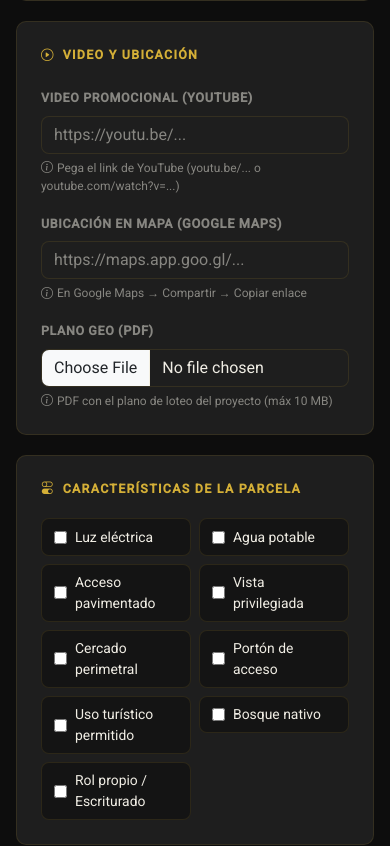
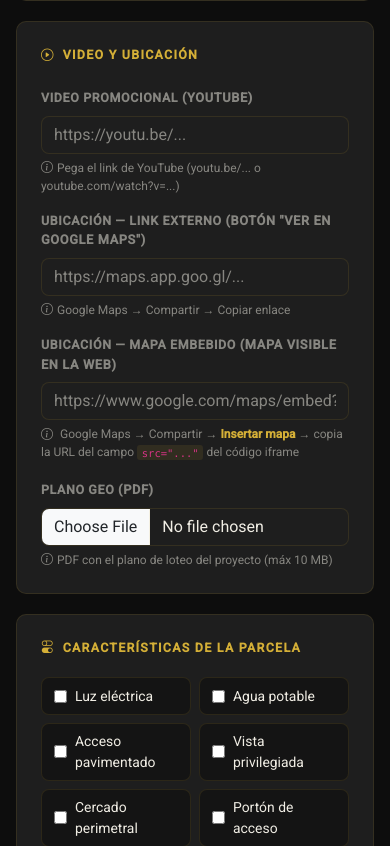
Before and after one commit to GoGo-DevS/puntoparcelas, a Django app: page /admin-panel/parcelas/nueva/ in a window 390 px wide. Shown: the part 944-1790 px from the top of the page. Run offline with Django 5.2, Linux system fonts and the light colour scheme; the visitor is signed in with stand-in values (Sample User, id 1).

Commit message:
feat: visor GEO inline + mapa Google Maps embebido en detalle de parcela
- GEO PDF: iframe inline en desktop (580px), boton descarga en mobile
  + link "abrir en pantalla completa"
- Maps: nuevo campo mapa_embed_url (src del iframe de Google Maps)
  muestra mapa 340px directo en la web; mapa_url sigue como boton externo
- Panel: instrucciones claras para obtener el src embed de Google Maps
  (Compartir > Insertar mapa > copiar src del iframe)
- Migracion 0007_add_mapa_embed_url

Co-Authored-By: Claude Sonnet 4.6 <noreply@anthropic.com>

```diff
--- a/core/models.py
+++ b/core/models.py
@@ -37,9 +37,10 @@ class Parcela(models.Model):
     descripcion  = models.TextField(blank=True)
     destacada    = models.BooleanField(default=False)
     estado       = models.CharField(max_length=15, choices=ESTADO_CHOICES, default='disponible')
-    video_url    = models.URLField(blank=True, help_text='URL de YouTube (ej: https://youtu.be/XXX)')
-    mapa_url     = models.URLField(blank=True, help_text='URL de Google Maps (pega el link de compartir)')
-    geo_pdf      = models.FileField(upload_to='geo/', blank=True, help_text='Plano GEO en PDF')
+    video_url      = models.URLField(blank=True, help_text='URL de YouTube (ej: https://youtu.be/XXX)')
+    mapa_url       = models.URLField(blank=True, help_text='URL de Google Maps (link de compartir, para el botón)')
+    mapa_embed_url = models.URLField(blank=True, help_text='URL embed de Google Maps (para mostrar el mapa en la web)')
+    geo_pdf        = models.FileField(upload_to='geo/', blank=True, help_text='Plano GEO en PDF')
 
     # Atributos booleanos
     tiene_luz           = models.BooleanField(default=False, verbose_name='Luz eléctrica')
--- a/panel/forms.py
+++ b/panel/forms.py
@@ -24,7 +24,7 @@ class ParcelaForm(forms.ModelForm):
             'descripcion', 'destacada', 'estado',
             'tiene_luz', 'tiene_agua', 'tiene_acceso', 'vista_privilegiada',
             'tiene_cercado', 'tiene_porton', 'es_turistico', 'bosque_nativo', 'rol_propio',
-            'video_url', 'mapa_url', 'geo_pdf',
+            'video_url', 'mapa_url', 'mapa_embed_url', 'geo_pdf',
         ]
         widgets = {
             'nombre':      forms.TextInput(attrs={'class': 'form-control'}),
@@ -35,9 +35,10 @@ class ParcelaForm(forms.ModelForm):
             'superficie':  forms.NumberInput(attrs={'class': 'form-control', 'placeholder': 'Superficie en m²'}),
             'descripcion': forms.Textarea(attrs={'class': 'form-control', 'rows': 4}),
             'estado':      forms.Select(attrs={'class': 'form-select'}),
-            'video_url':   forms.URLInput(attrs={'class': 'form-control', 'placeholder': 'https://youtu.be/...'}),
-            'mapa_url':    forms.URLInput(attrs={'class': 'form-control', 'placeholder': 'https://maps.app.goo.gl/...'}),
-            'geo_pdf':     forms.ClearableFileInput(attrs={'class': 'form-control', 'accept': '.pdf'}),
+            'video_url':      forms.URLInput(attrs={'class': 'form-control', 'placeholder': 'https://youtu.be/...'}),
+            'mapa_url':       forms.URLInput(attrs={'class': 'form-control', 'placeholder': 'https://maps.app.goo.gl/...'}),
+            'mapa_embed_url': forms.URLInput(attrs={'class': 'form-control', 'placeholder': 'https://www.google.com/maps/embed?pb=...'}),
+            'geo_pdf':        forms.ClearableFileInput(attrs={'class': 'form-control', 'accept': '.pdf'}),
         }
 
 
--- a/panel/templates/panel/parcela_form.html
+++ b/panel/templates/panel/parcela_form.html
@@ -91,9 +91,17 @@
             <div style="font-size:.75rem; color:var(--pp-muted); margin-top:.3rem;"><i class="bi bi-info-circle me-1"></i>Pega el link de YouTube (youtu.be/... o youtube.com/watch?v=...)</div>
           </div>
           <div class="col-12">
-            <label class="form-label">Ubicación en mapa <span style="color:var(--pp-muted); font-size:.8rem;">(Google Maps)</span></label>
+            <label class="form-label">Ubicación — link externo <span style="color:var(--pp-muted); font-size:.8rem;">(botón "Ver en Google Maps")</span></label>
             {{ form.mapa_url }}
-            <div style="font-size:.75rem; color:var(--pp-muted); margin-top:.3rem;"><i class="bi bi-info-circle me-1"></i>En Google Maps → Compartir → Copiar enlace</div>
+            <div style="font-size:.75rem; color:var(--pp-muted); margin-top:.3rem;"><i class="bi bi-info-circle me-1"></i>Google Maps → Compartir → Copiar enlace</div>
+          </div>
+          <div class="col-12">
+            <label class="form-label">Ubicación — mapa embebido <span style="color:var(--pp-muted); font-size:.8rem;">(mapa visible en la web)</span></label>
+            {{ form.mapa_embed_url }}
+            <div style="font-size:.75rem; color:var(--pp-muted); margin-top:.3rem;">
+              <i class="bi bi-info-circle me-1"></i>
+              Google Maps → Compartir → <strong style="color:var(--pp-gold);">Insertar mapa</strong> → copia la URL del campo <code style="background:rgba(212,175,55,.1); padding:.1rem .3rem; border-radius:3px;">src="..."</code> del código iframe
+            </div>
           </div>
           <div class="col-12">
             <label class="form-label">Plano GEO <span style="color:var(--pp-muted); font-size:.8rem;">(PDF)</span></label>
```
Also changed, not shown: core/templates/core/parcela_detail.html (+34 -8 lines), core/migrations/0007_add_mapa_embed_url.py (added).
